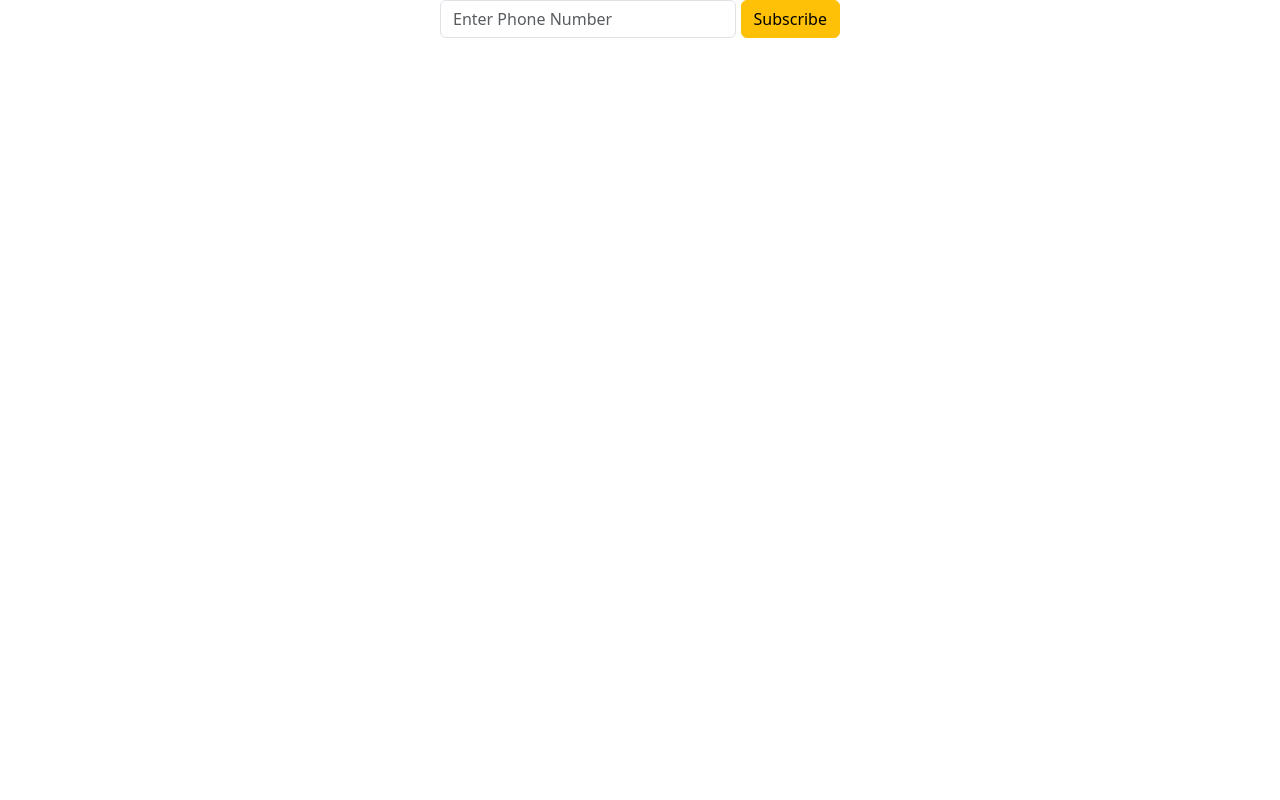
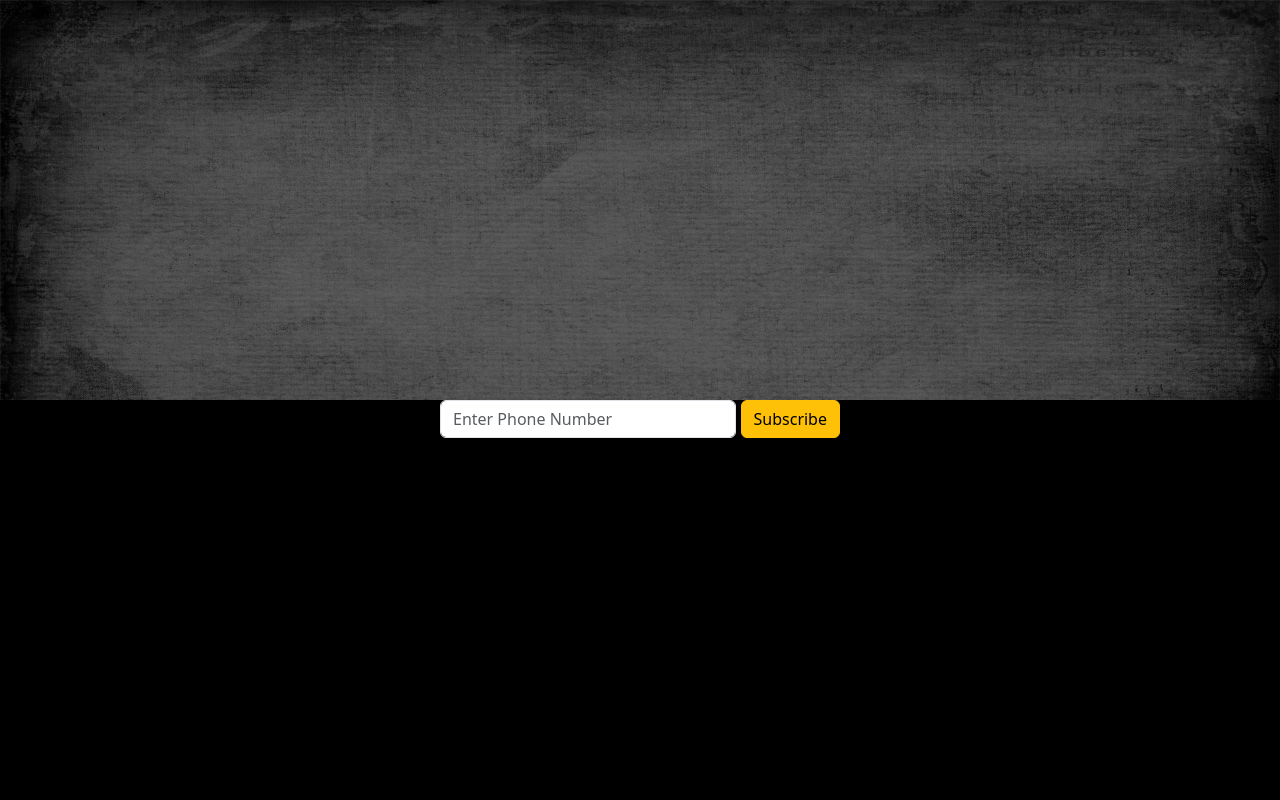
Before and after one commit to NiikNiik/jjj, a Django app: page /landing/ in a window 1280 px wide. Run offline with Django 3.2, Linux system fonts and the light colour scheme.

Commit message:
html/css page styling

```diff
--- a/scores/static/css/style.css
+++ b/scores/static/css/style.css
@@ -12,3 +12,20 @@
 /* .background_pic{
     background-image: url('/static/img/concrete.jpg');
 } */
+
+.page-container {
+    height: 100vh; /* 100% of the viewport height */
+    display: flex;
+    flex-direction: column;
+}
+
+.bottom-half {
+    background-color: black;
+    flex: 1; /* Make the bottom half take up remaining space */
+}
+
+.top-half {
+    background-image: url('/static/img/concrete.jpg'); /* Replace with your image path */
+    background-size: cover; /* Cover the entire top half */
+    flex: 1; /* Make the top half take up remaining space */
+}
--- a/scores/templates/index.html
+++ b/scores/templates/index.html
@@ -9,7 +9,12 @@
     {% load static %}
     <link rel="stylesheet" href="{% static 'css/style.css' %}">
 </head>
-<body class="background_pic">
+<body>
+    <div class="page-container">
+        <div class="top-half">
+
+        </div>
+        <div class="bottom-half">
             <form action="/landing/" method="post" class="needs-validation text-center" novalidate>
                 {% csrf_token %}
                 <div class="form-container mx-auto" style="max-width: 400px;">
@@ -20,6 +25,10 @@
                     {{ form.phone_number.errors }}
                 </div>
             </form>
+        </div>
+
+    </div>
+
 
     <script src="https://cdn.jsdelivr.net/npm/bootstrap@5.3.1/dist/js/bootstrap.bundle.min.js" integrity="sha384-HwwvtgBNo3bZJJLYd8oVXjrBZt8cqVSpeBNS5n7C8IVInixGAoxmnlMuBnhbgrkm" crossorigin="anonymous"></script>
 </body>
```
Also changed, not shown: scores/static/img/concrete.jpg (added). Lines whose indentation alone changed are shown as unchanged.
